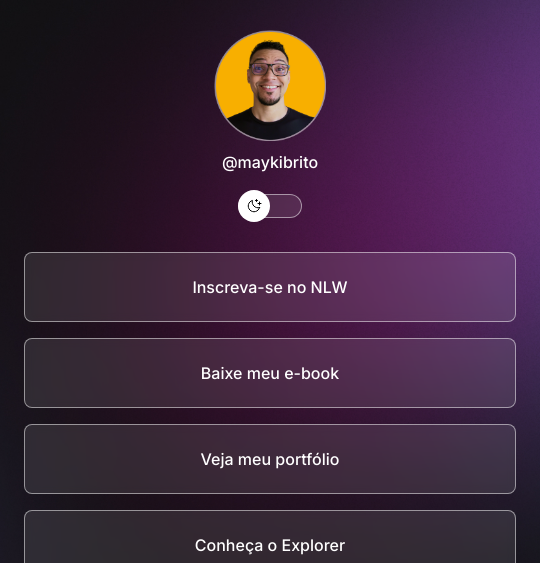
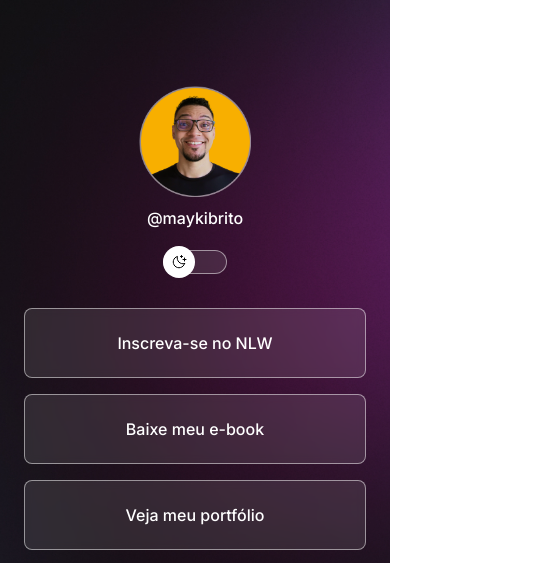
Before and after one commit to josepedrodevv/primeiro-projeto, a plain HTML site: page index.html in a window 390 px wide. Shown: the top 563 px of the page, 540 px wide, since content can reach past the window. Drawn offline with nearby package versions, Linux system fonts and the light colour scheme.

Commit message:
adicionando responsividade 01

```diff
--- a/style.css
+++ b/style.css
@@ -39,8 +39,10 @@ body {
 }
 
 #container {
-  width: 540px;
-  margin: auto;
+  width: 100%;
+  max-width: 580px;
+
+  margin: 56px auto 0;
   padding: 0px 24px;
 }
 
```
